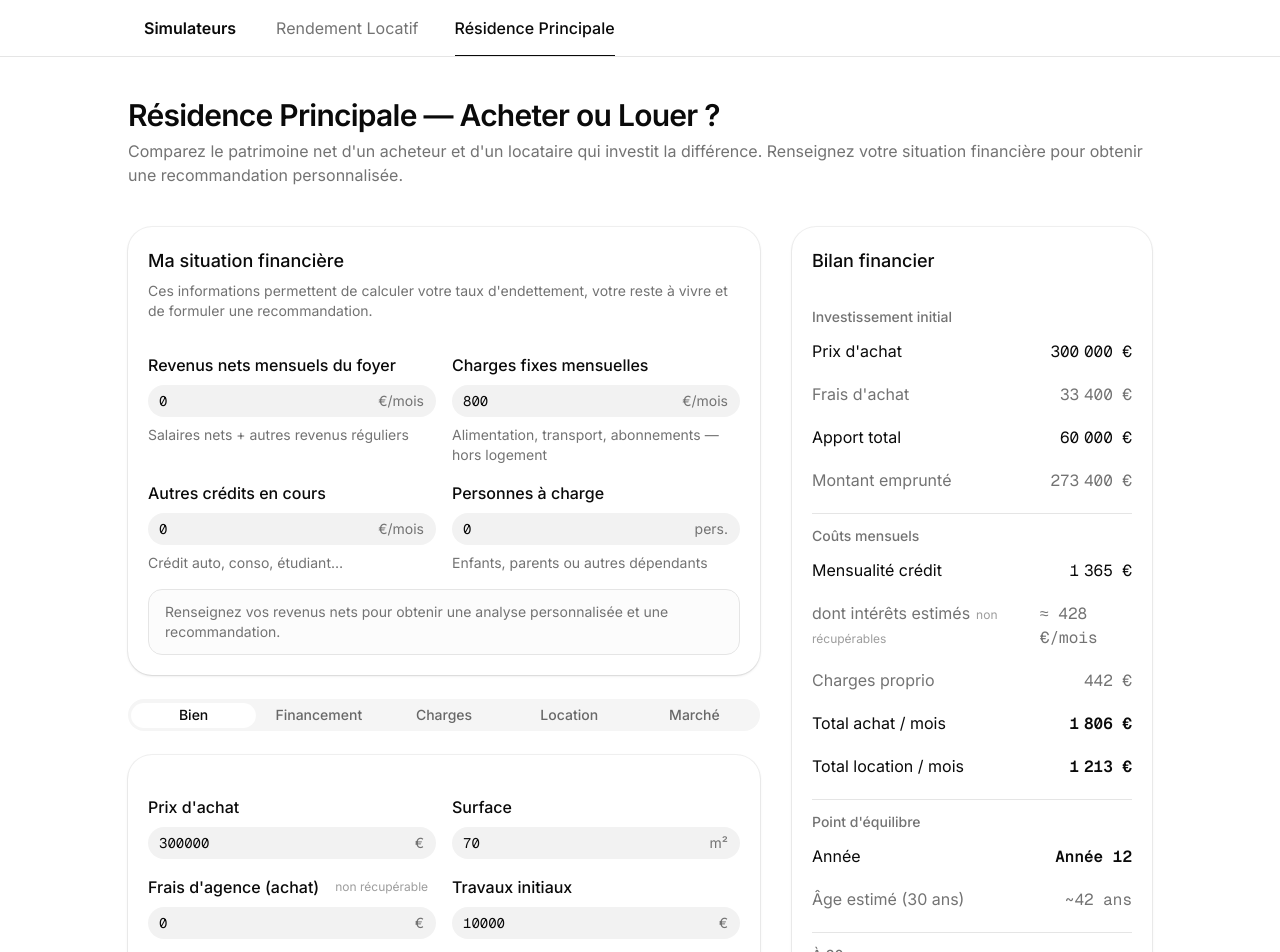
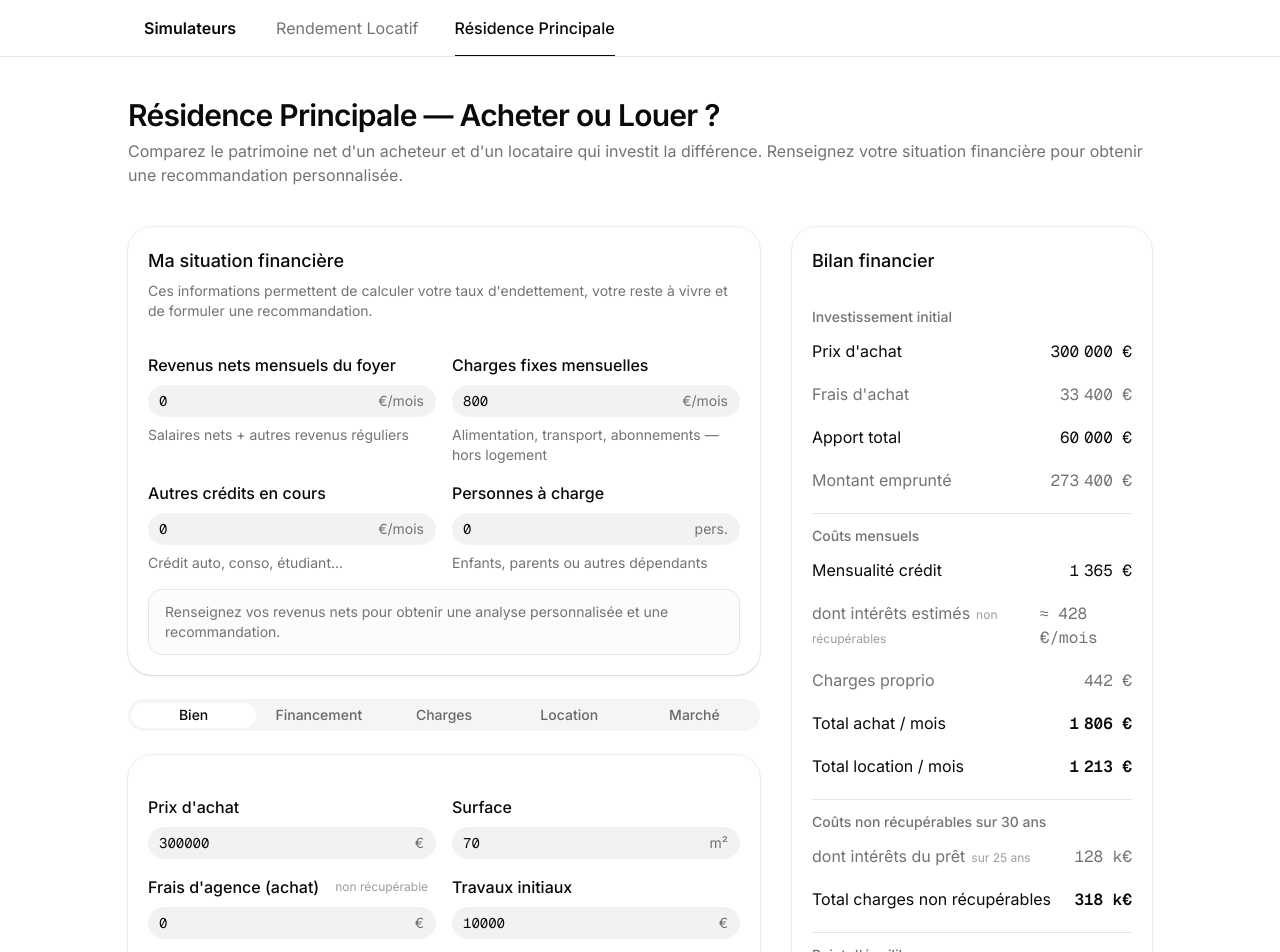
Before and after one commit to Colbysdovi/rent-vs-buy, a Next.js app: page /residence-principale in a window 1280 px wide. Shown: the top 952 px of the page. Built offline with nearby package versions, Linux system fonts and the light colour scheme.

Commit message:
feat: total charges non récupérables dans le bilan, graphique budget pleine largeur

```diff
--- a/app/residence-principale/page.tsx
+++ b/app/residence-principale/page.tsx
@@ -427,6 +427,16 @@ export default function Page() {
       : emprunt / nbMois
   const mensualiteTotale = mensualite + inputs.assuranceEmprunteur / 12
   const interetsTotaux = mensualite * nbMois - emprunt
+  const chargesNonRecuperablesTotales =
+    fraisNotaire +
+    inputs.fraisAgenceAchat +
+    interetsTotaux +
+    inputs.assuranceEmprunteur * inputs.dureePret +
+    (inputs.taxeFonciere +
+      inputs.chargesCopro +
+      (inputs.prix * inputs.entretienPct) / 100 +
+      inputs.assuranceHabProprio) *
+      inputs.horizon
   const chargesProprioMensuel =
     (inputs.taxeFonciere +
       inputs.chargesCopro +
@@ -534,7 +544,8 @@ export default function Page() {
                     reste à vivre et de formuler une recommandation.
                   </p>
                 </CardHeader>
-                <CardContent className="grid gap-4 sm:grid-cols-2">
+                <CardContent className="space-y-4">
+                  <div className="grid gap-4 sm:grid-cols-2">
                   <NumericInput
                     id="revenus"
                     label="Revenus nets mensuels du foyer"
@@ -629,8 +640,18 @@ export default function Page() {
                     </div>
                   )}
 
+                  {!hasFinancialProfile && (
+                    <div className="col-span-full rounded-xl border border-border bg-muted/30 px-4 py-3">
+                      <p className="text-sm text-muted-foreground">
+                        Renseignez vos revenus nets pour obtenir une analyse personnalisée et une
+                        recommandation.
+                      </p>
+                    </div>
+                  )}
+                  </div>
+
                   {hasFinancialProfile && (
-                    <div className="col-span-full space-y-2">
+                    <div className="space-y-2">
                       <p className="text-sm font-medium text-muted-foreground">
                         Répartition du budget mensuel
                       </p>
@@ -654,15 +675,6 @@ export default function Page() {
                           deficit: resteAVivreLocation < 0 ? Math.abs(resteAVivreLocation) : 0,
                         }}
                       />
-                    </div>
-                  )}
-
-                  {!hasFinancialProfile && (
-                    <div className="col-span-full rounded-xl border border-border bg-muted/30 px-4 py-3">
-                      <p className="text-sm text-muted-foreground">
-                        Renseignez vos revenus nets pour obtenir une analyse personnalisée et une
-                        recommandation.
-                      </p>
                     </div>
                   )}
                 </CardContent>
@@ -967,6 +979,27 @@ export default function Page() {
                   <Separator className="my-3" />
 
                   <p className="mb-1 text-sm font-medium text-muted-foreground">
+                    Coûts non récupérables sur {inputs.horizon} ans
+                  </p>
+                  <StatRow
+                    label={
+                      <span>
+                        dont intérêts du prêt
+                        <span className="ml-1.5 text-xs text-muted-foreground/70">sur {inputs.dureePret} ans</span>
+                      </span>
+                    }
+                    value={fmtK(interetsTotaux)}
+                    muted
+                  />
+                  <StatRow
+                    label="Total charges non récupérables"
+                    value={fmtK(chargesNonRecuperablesTotales)}
+                    highlight
+                  />
+
+                  <Separator className="my-3" />
+
+                  <p className="mb-1 text-sm font-medium text-muted-foreground">
                     Point d&apos;équilibre
                   </p>
                   {breakeven !== null ? (
```
